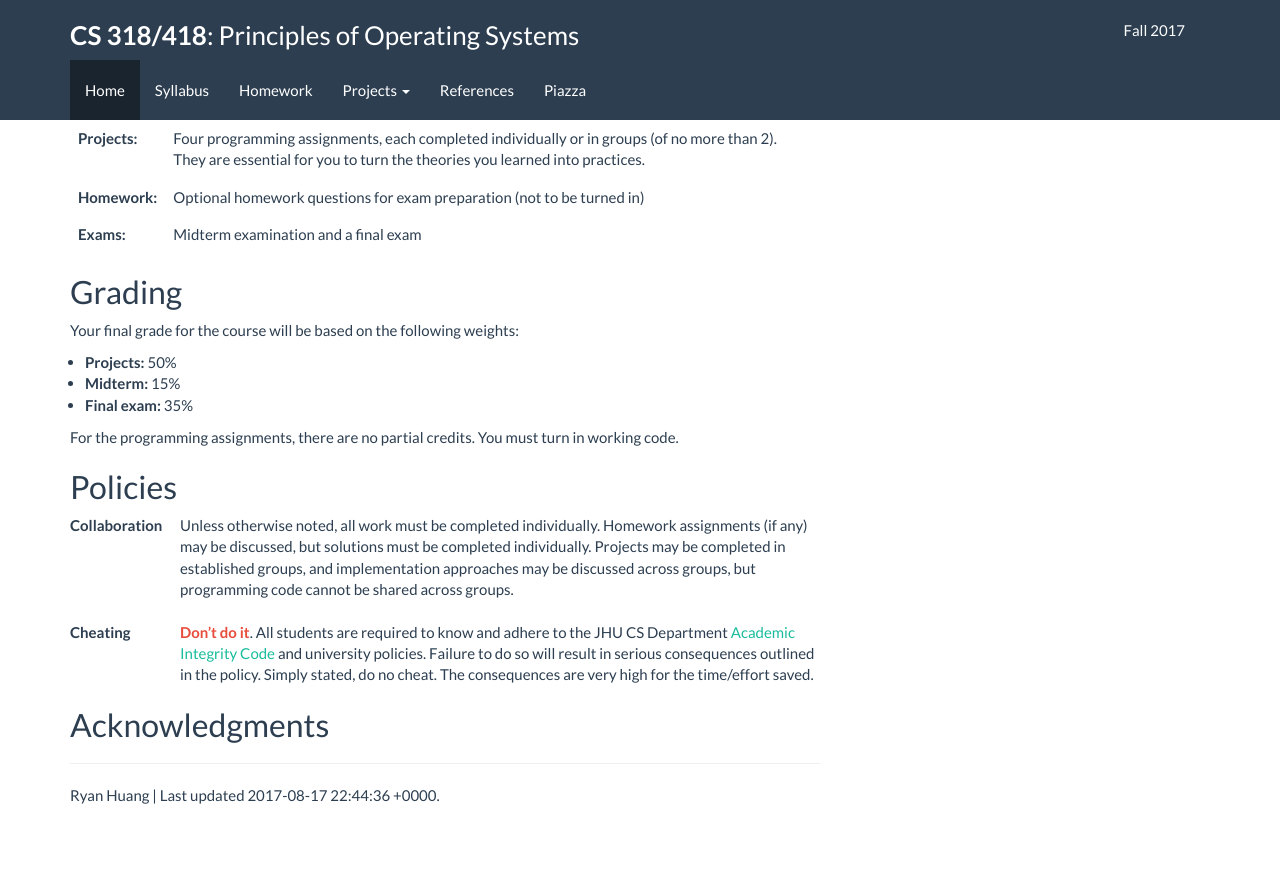
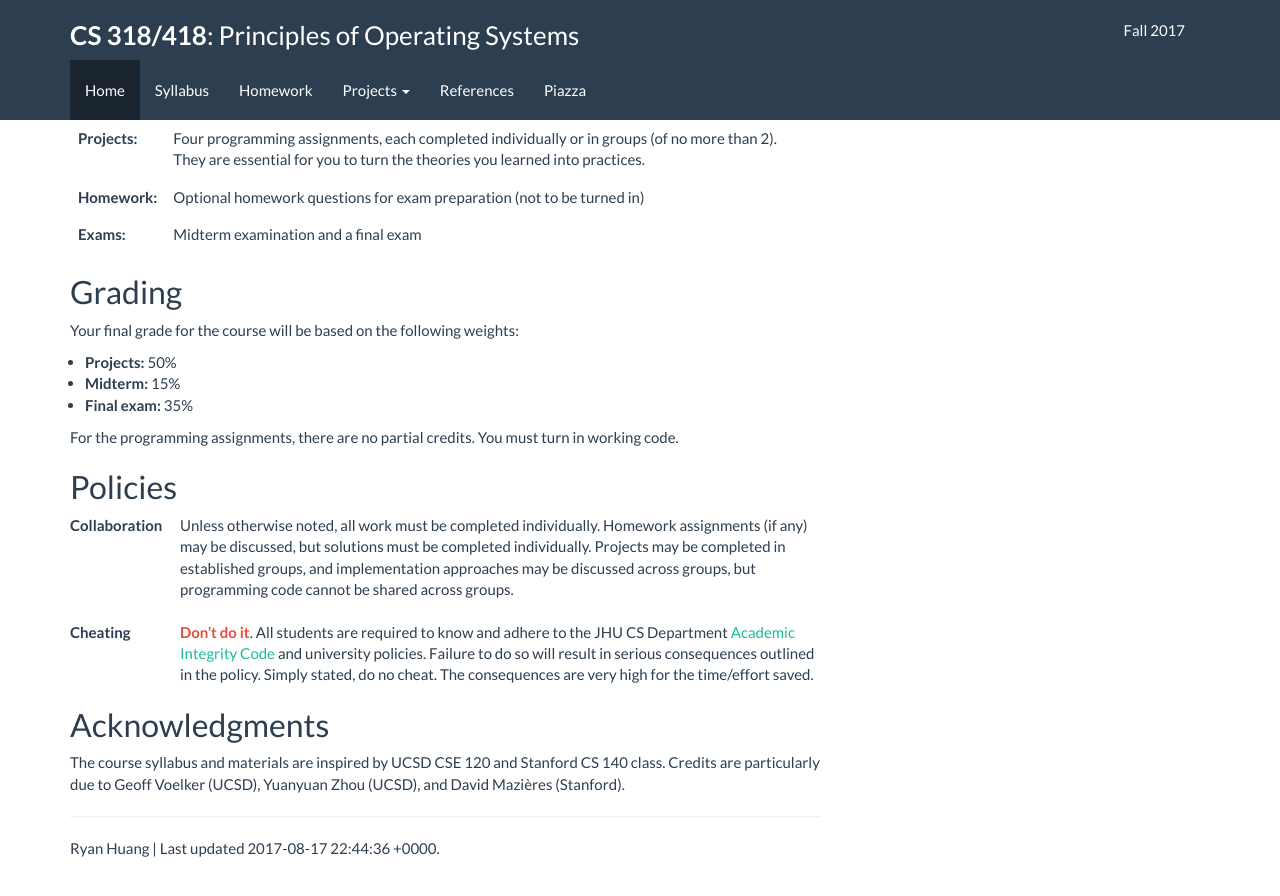
Before and after one commit to flyshark/jhu-cs318.github.io, a Jekyll site: the page built from index.md, in a window 1280 px wide and 900 px high, scrolled down 1549 px. Shown: the top 896 px of the window. Built offline with Jekyll 4.4.1, drawn with Linux system fonts in a browser that asks for light colours; our own code applies the rules of GitHub Pages for plain Markdown files; before the commit the page ends 2395 px from its top, so only the background shows below that.

Commit message:
update ack and download link

```diff
--- a/index.md
+++ b/index.md
@@ -89,3 +89,7 @@ Cheating
 
 
 ## Acknowledgments
+
+The course syllabus and materials are inspired by UCSD CSE 120 and Stanford CS 140
+class. Credits are particularly due to Geoff Voelker (UCSD), Yuanyuan Zhou (UCSD),
+and David Mazières (Stanford).
```
Also changed, not shown: project/guide.md (+2 -2 lines), 1 other file.
